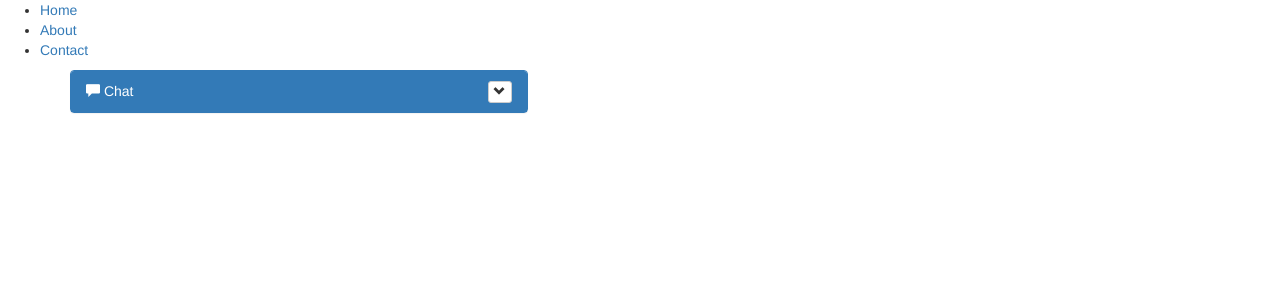
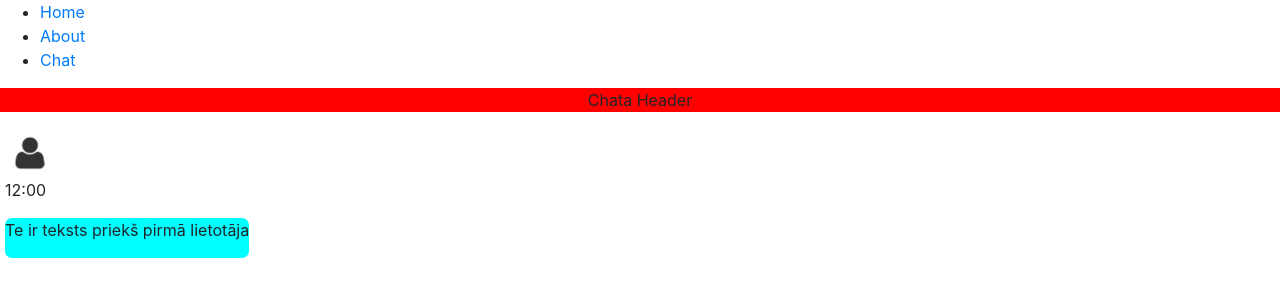
Before and after one commit to EdzusKivilands/flaskChat, a Flask app: page /chat in a window 1280 px wide. Shown: the top 300 px of the page. Run offline with Flask 2, Linux system fonts and the light colour scheme; grey boxes labelled with a size stand in for pictures from a placeholder-image service; some libraries are stand-ins or nearby versions.

Commit message:
chat thing

```diff
--- a/static/css/main.css
+++ b/static/css/main.css
@@ -1,59 +1,21 @@
-.chat
-{
-    list-style: none;
-    margin: 0;
-    padding: 0;
+.chatheader{
+  background-color:red;
+  text-align: center;
 }
-
-.chat li
-{
-    margin-bottom: 10px;
-    padding-bottom: 5px;
-    border-bottom: 1px dotted #B3A9A9;
+.avatar {
+  vertical-align: middle;
+  width: 50px;
+  height: 50px;
+  border-radius: 50%;
 }
-
-.chat li.left .chat-body
-{
-    margin-left: 60px;
+.textbox1 {
+  border-radius: 7px;
+  min-height: 30px;
+  min-width: 40px;
+  max-width: 300px;
+  background-color: aqua;
+  float: left;
 }
-
-.chat li.right .chat-body
-{
-    margin-right: 60px;
+.chat {
+  margin: 5px;
 }
-
-
-.chat li .chat-body p
-{
-    margin: 0;
-    color: #777777;
-}
-
-.panel .slidedown .glyphicon, .chat .glyphicon
-{
-    margin-right: 5px;
-}
-
-.panel-body
-{
-    overflow-y: scroll;
-    height: 250px;
-}
-
-::-webkit-scrollbar-track
-{
-    -webkit-box-shadow: inset 0 0 6px rgba(0,0,0,0.3);
-    background-color: #F5F5F5;
-}
-
-::-webkit-scrollbar
-{
-    width: 12px;
-    background-color: #F5F5F5;
-}
-
-::-webkit-scrollbar-thumb
-{
-    -webkit-box-shadow: inset 0 0 6px rgba(0,0,0,.3);
-    background-color: #555;
-}
--- a/templates/chat.html
+++ b/templates/chat.html
@@ -1,96 +1,23 @@
 {% extends "layout.html" %}
 
 {% block saturs %}
-<link href="//netdna.bootstrapcdn.com/bootstrap/3.2.0/css/bootstrap.min.css" rel="stylesheet" id="bootstrap-css">
-<script src="//netdna.bootstrapcdn.com/bootstrap/3.2.0/js/bootstrap.min.js"></script>
-<script src="//code.jquery.com/jquery-1.11.1.min.js"></script>
-<!------ Include the above in your HEAD tag ---------->
 
-<div class="container">
-    <div class="row">
-        <div class="col-md-5">
-            <div class="panel panel-primary">
-                <div class="panel-heading" id="accordion">
-                    <span class="glyphicon glyphicon-comment"></span> Chat
-                    <div class="btn-group pull-right">
-                        <a type="button" class="btn btn-default btn-xs" data-toggle="collapse" data-parent="#accordion" href="#collapseOne">
-                            <span class="glyphicon glyphicon-chevron-down"></span>
-                        </a>
-                    </div>
-                </div>
-            <div class="panel-collapse collapse" id="collapseOne">
-                <div class="panel-body">
-                    <ul class="chat">
-                        <li class="left clearfix"><span class="chat-img pull-left">
-                            <img src="http://placehold.it/50/55C1E7/fff&text=U" alt="User Avatar" class="img-circle" />
-                        </span>
-                            <div class="chat-body clearfix">
-                                <div class="header">
-                                    <strong class="primary-font">Jack Sparrow</strong> <small class="pull-right text-muted">
-                                        <span class="glyphicon glyphicon-time"></span>12 mins ago</small>
-                                </div>
-                                <p>
-                                    Lorem ipsum dolor sit amet, consectetur adipiscing elit. Curabitur bibendum ornare
-                                    dolor, quis ullamcorper ligula sodales.
-                                </p>
-                            </div>
-                        </li>
-                        <li class="right clearfix"><span class="chat-img pull-right">
-                            <img src="http://placehold.it/50/FA6F57/fff&text=ME" alt="User Avatar" class="img-circle" />
-                        </span>
-                            <div class="chat-body clearfix">
-                                <div class="header">
-                                    <small class=" text-muted"><span class="glyphicon glyphicon-time"></span>13 mins ago</small>
-                                    <strong class="pull-right primary-font">Bhaumik Patel</strong>
-                                </div>
-                                <p>
-                                    Lorem ipsum dolor sit amet, consectetur adipiscing elit. Curabitur bibendum ornare
-                                    dolor, quis ullamcorper ligula sodales.
-                                </p>
-                            </div>
-                        </li>
-                        <li class="left clearfix"><span class="chat-img pull-left">
-                            <img src="http://placehold.it/50/55C1E7/fff&text=U" alt="User Avatar" class="img-circle" />
-                        </span>
-                            <div class="chat-body clearfix">
-                                <div class="header">
-                                    <strong class="primary-font">Jack Sparrow</strong> <small class="pull-right text-muted">
-                                        <span class="glyphicon glyphicon-time"></span>14 mins ago</small>
-                                </div>
-                                <p>
-                                    Lorem ipsum dolor sit amet, consectetur adipiscing elit. Curabitur bibendum ornare
-                                    dolor, quis ullamcorper ligula sodales.
-                                </p>
-                            </div>
-                        </li>
-                        <li class="right clearfix"><span class="chat-img pull-right">
-                            <img src="http://placehold.it/50/FA6F57/fff&text=ME" alt="User Avatar" class="img-circle" />
-                        </span>
-                            <div class="chat-body clearfix">
-                                <div class="header">
-                                    <small class=" text-muted"><span class="glyphicon glyphicon-time"></span>15 mins ago</small>
-                                    <strong class="pull-right primary-font">Bhaumik Patel</strong>
-                                </div>
-                                <p>
-                                    Lorem ipsum dolor sit amet, consectetur adipiscing elit. Curabitur bibendum ornare
-                                    dolor, quis ullamcorper ligula sodales.
-                                </p>
-                            </div>
-                        </li>
-                    </ul>
-                </div>
-                <div class="panel-footer">
-                    <div class="input-group">
-                        <input id="btn-input" type="text" class="form-control input-sm" placeholder="Type your message here..." />
-                        <span class="input-group-btn">
-                            <button class="btn btn-warning btn-sm" id="btn-chat">
-                                Send</button>
-                        </span>
-                    </div>
-                </div>
-            </div>
-            </div>
-        </div>
+<div class = "chatstart">
+  <div class="chatheader">
+    <div class = "col-lg-12">
+      <p>Chata Header</p>
     </div>
+  </div>
+  <div class = "chat">
+    <div class="texter1">
+      <img src ="image.jpg" class="avatar"><p>12:00</p>
+      <div class = "textbox1">
+        <p>Te ir teksts priekš pirmā lietotāja</p>
+      </div>
+    </div>
+    <div class="texter2">
+
+    </div>
+  </div>
 </div>
 {% endblock %}
--- a/templates/layout.html
+++ b/templates/layout.html
@@ -2,6 +2,7 @@
   <head>
     <title>My page</title>
     <link rel="stylesheet" href="{{ url_for('static',filename="css/main.css") }}"/>
+    <link rel="stylesheet" href="https://stackpath.bootstrapcdn.com/bootstrap/4.4.1/css/bootstrap.min.css" integrity="sha384-Vkoo8x4CGsO3+Hhxv8T/Q5PaXtkKtu6ug5TOeNV6gBiFeWPGFN9MuhOf23Q9Ifjh" crossorigin="anonymous">
   </head>
   <body>
     <header>
@@ -15,9 +16,9 @@
             <li {% if active_page == "about" %}
                    class="active"
                 {% endif %}><a href="/about">About</a></li>
-            <li {% if active_page == "contact" %}
+            <li {% if active_page == "chat" %}
                    class="active"
-                {% endif %}><a href="/contact">Contact</a></li>
+                {% endif %}><a href="/chat">Chat</a></li>
           </ul>
         </nav>
       </div>
```
Also changed, not shown: templates/image.jpg (added).
